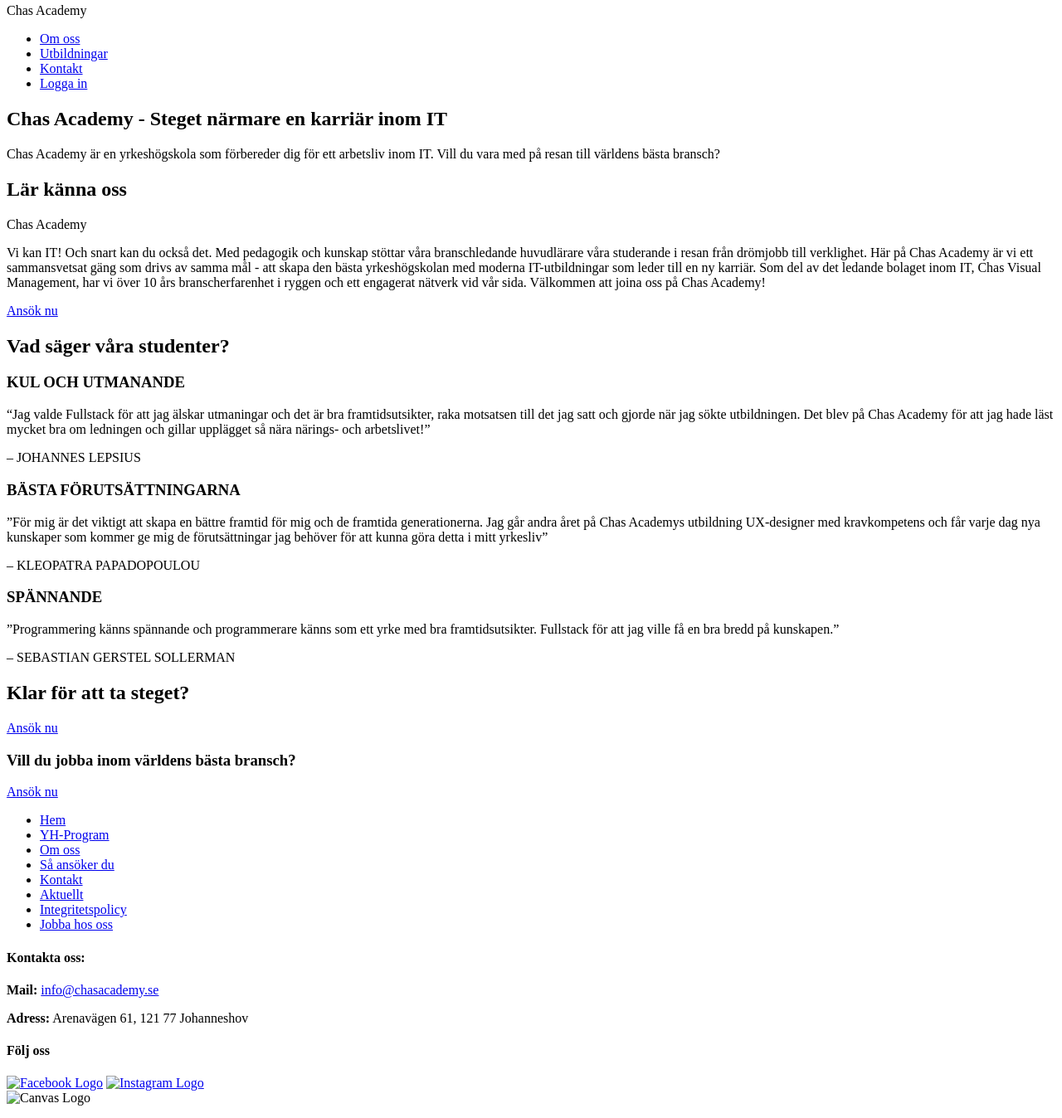
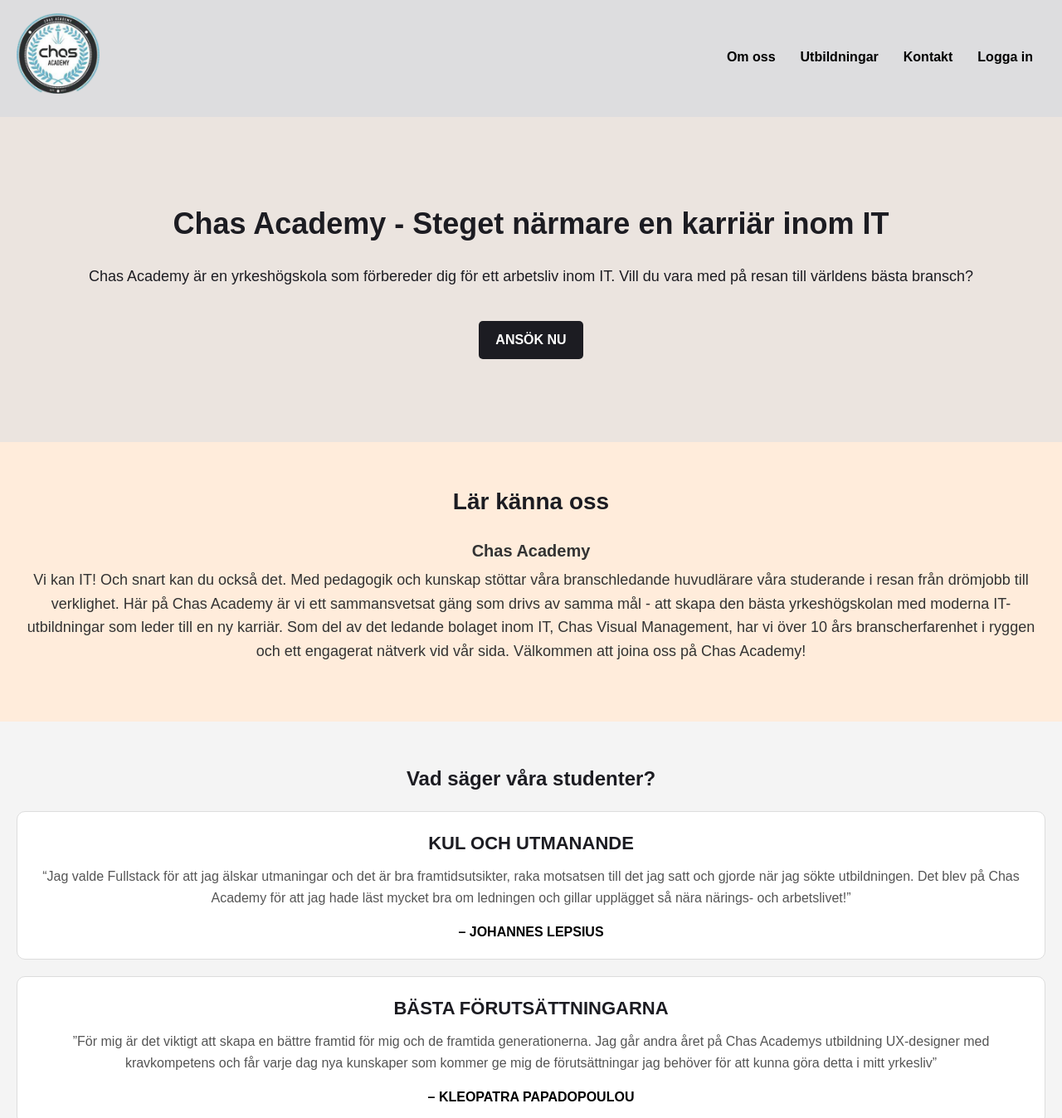
Before and after one commit to RobEriks/landningssida, a plain HTML site: page index.html in a window 1280 px wide. Shown: the part 4-1352 px from the top of the page at 83% size. Drawn offline with Linux system fonts and the light colour scheme.

Commit message:
Sida nästan klar

```diff
--- a/index.html
+++ b/index.html
@@ -11,7 +11,9 @@
 
     <header>
         <nav>
-            <div class="logo">Chas Academy</div>
+            <div class="logo">
+                <img src="logo1.png" alt="logo">
+            </div>
             <ul>
                 <li><a href="#">Om oss</a></li>
                 <li><a href="#">Utbildningar</a></li>
@@ -26,16 +28,16 @@
         <div class="hero-content">
             <h1>Chas Academy - Steget närmare en karriär inom IT</h1>
             <p>Chas Academy är en yrkeshögskola som förbereder dig för ett arbetsliv inom IT. Vill du vara med på resan till världens bästa bransch?</p>
-
+            <a href="#" class="cta-btn">Ansök nu</a>
         </div>
     </section>
 
 
     <section class="selling-text">
         <h2>Lär känna oss</h2>
-        <p>Chas Academy</p>
+        <h4>Chas Academy</h4>
         <p>Vi kan IT! Och snart kan du också det. Med pedagogik och kunskap stöttar våra branschledande huvudlärare våra studerande i resan från drömjobb till verklighet. Här på Chas Academy är vi ett sammansvetsat gäng som drivs av samma mål - att skapa den bästa yrkeshögskolan med moderna IT-utbildningar som leder till en ny karriär. Som del av det ledande bolaget inom IT, Chas Visual Management, har vi över 10 års branscherfarenhet i ryggen och ett engagerat nätverk vid vår sida. Välkommen att joina oss på Chas Academy!</p>
-        <a href="#" class="cta-btn">Ansök nu</a>
+
     </section>
 
 
@@ -63,8 +65,8 @@
     </section>
 
 <section class="cta-repeat">
-    <h2>Klar för att ta steget?</h2>
-    <a href="#" class="cta-btn">Ansök nu</a>
+        <h3>Vill du jobba inom världens bästa bransch?</h3>
+        <a href="#" class="cta-btn">Ansök nu</a>
 </section>
 
 
@@ -72,8 +74,6 @@
 
 <footer>
     <div class="footer-content">
-        <h3>Vill du jobba inom världens bästa bransch?</h3>
-        <a href="#" class="cta-btn-footer">Ansök nu</a>
 
         <div class="footer-links">
             <ul>
@@ -93,16 +93,10 @@
             <p><strong>Mail:</strong> <a href="mailto:info@chasacademy.se">info@chasacademy.se</a></p>
             <p><strong>Adress:</strong> Arenavägen 61, 121 77 Johanneshov</p>
         </div>
-
-        <div class="social-media">
-            <h4>Följ oss</h4>
-            <a href="#"><img src="facebook-logo.png" alt="Facebook Logo"></a>
-            <a href="#"><img src="instagram-logo.png" alt="Instagram Logo"></a>
-        </div>
     </div>
 
     <div class="footer-logo">
-        <img src="canvas-logo.png" alt="Canvas Logo">
+        <img src="logo1.png" alt="Canvas Logo">
     </div>
 </footer>
 
--- a/styles.css
+++ b/styles.css
@@ -0,0 +1,191 @@
+
+* {
+    margin: 0;
+    padding: 0;
+    box-sizing: border-box;
+}
+
+body {
+    font-family: Arial, sans-serif;
+    line-height: 1.6;
+    background-color: #f8f9f9;
+    color: #333;
+    margin: 0;
+    padding: 0;
+}
+
+nav .logo img {
+    width: 100px;
+    height: auto;
+}
+
+a {
+    color: #000000;
+    text-decoration: none;
+}
+
+h1, h2, h3 {
+    color: #1c1c22;
+}
+
+header {
+    background-color: #dddddf;
+    padding: 20px;
+    color: #ffecdb;
+    text-align: center;
+}
+
+nav {
+    display: flex;
+    justify-content: space-between;
+    align-items: center;
+}
+
+
+nav ul {
+    list-style: none;
+    display: flex;
+}
+
+nav ul li {
+    margin: 0 15px;
+}
+
+nav ul li a {
+    color: #000000;
+    text-decoration: none;
+    font-weight: bold;
+}
+
+
+
+.hero {
+    background: #ebe4df;
+    color: #1c1c22;
+    padding: 100px 20px;
+    text-align: center;
+}
+
+.hero h1 {
+    font-size: 36px;
+    margin-bottom: 20px;
+}
+
+.hero p {
+    font-size: 18px;
+    margin-bottom: 20px;
+}
+
+.selling-text {
+    background-color: #ffecdb;
+    padding: 50px 20px;
+    text-align: center;
+}
+
+.selling-text h2 {
+    font-size: 28px;
+    margin-bottom: 20px;
+}
+.selling-text h4 {
+    font-size: 20px;
+    margin-bottom: 5px;
+}
+
+.selling-text p {
+    font-size: 18px;
+    margin-bottom: 20px;
+}
+
+.cta-btn {
+    background-color: #1c1c22;
+    color: #ffffff;
+    padding: 10px 20px;
+    border-radius: 5px;
+    font-size: 16px;
+    display: inline-block;
+    text-transform: uppercase;
+    font-weight: bold;
+    margin-top: 20px;
+}
+
+.studenttext {
+    background-color: #f4f4f4;
+    padding: 50px 20px;
+    text-align: center;
+}
+
+
+
+.students {
+    background-color: #fff;
+    padding: 20px;
+    margin: 20px 0;
+    border: 1px solid #ddd;
+    border-radius: 10px;
+}
+
+.students h3 {
+    font-size: 22px;
+    color: #1c1c22;
+}
+
+.students p {
+    font-size: 16px;
+    margin: 10px 0;
+    color: #555;
+}
+
+.students span {
+    display: block;
+    margin-top: 15px;
+    font-weight: bold;
+    color: #000000;
+}
+
+
+.cta-repeat {
+    background-color: #d1d1d5;
+    color: #ffecdb;
+    padding: 50px 20px;
+    text-align: center;
+}
+
+
+
+footer {
+    background-color: #6ec2e4;
+    padding: 50px 20px;
+    text-align: center;
+}
+
+
+.footer-links ul {
+    list-style: none;
+    padding: 0;
+    margin: 30px 0;
+}
+
+.footer-links ul li {
+    display: inline-block;
+    margin: 0 15px;
+}
+
+
+
+
+
+.contact-info {
+    margin-bottom: 30px;
+    color: #000000;
+}
+
+.contact-info h4 {
+    font-size: 24px;
+    margin-bottom: 10px;
+}
+
+.footer-logo img {
+    width: 100px;
+    margin-top: 30px;
+
+}
```
Also changed, not shown: logo1.png (added).
